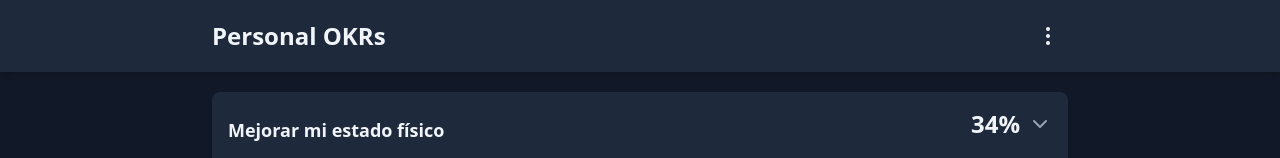
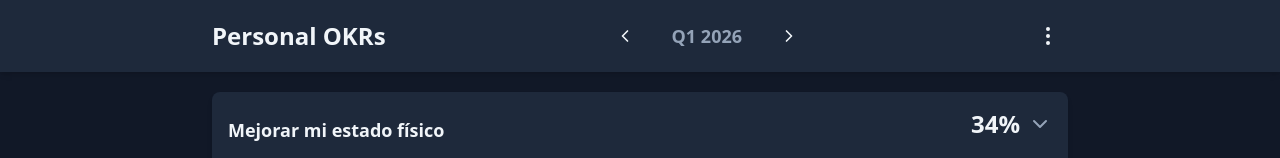
Before and after one commit to celesfchallen/personal-okrs, a React (Vite) app: page / in a window 1280 px wide. Shown: the top 158 px of the page. Built offline with nearby package versions, Linux system fonts and the light colour scheme.

Commit message:
Calculate current Q

```diff
--- a/src/App.jsx
+++ b/src/App.jsx
@@ -4,11 +4,14 @@ import OkrCard from './components/OkrCard';
 import OkrForm from './components/OkrForm';
 import DropdownMenu from './components/DropdownMenu';
 import { Plus } from 'lucide-react';
+import { getCurrentQuarter, getNextQuarter, getPreviousQuarter } from './utils/dateUtils';
+import { ChevronLeft, ChevronRight } from 'lucide-react';
 
 function App() {
   const { okrs } = useOkr();
   const [isModalOpen, setIsModalOpen] = useState(false);
   const [objectiveToEdit, setObjectiveToEdit] = useState(null);
+  const [currentQuarter, setCurrentQuarter] = useState(getCurrentQuarter());
 
   const handleOpenModal = () => {
     setObjectiveToEdit(null);
@@ -25,23 +28,43 @@ function App() {
     setObjectiveToEdit(null);
   };
 
+  const filteredOkrs = (okrs || []).filter(
+    (okr) => okr.quarter === currentQuarter
+  );
+
   return (
     <div className="dark bg-gray-900 min-h-screen font-sans">
       <header className="bg-slate-800 shadow-md text-slate-100">
         <div className="max-w-4xl mx-auto py-4 px-5 flex justify-between items-center">
           <h1 className="text-2xl font-bold">Personal OKRs</h1>
+          <div className="flex items-center gap-2">
+            <button onClick={() => setCurrentQuarter(getPreviousQuarter(currentQuarter))} className="p-2 rounded-full hover:bg-slate-700">
+              <ChevronLeft size={20} />
+            </button>
+            <span className='text-lg font-semibold text-slate-400 w-28 text-center'>{currentQuarter}</span>
+            <button onClick={() => setCurrentQuarter(getNextQuarter(currentQuarter))} className="p-2 rounded-full hover:bg-slate-700">
+              <ChevronRight size={20} />
+            </button>
+          </div>
           <DropdownMenu />
         </div>
       </header>
 
       <main className="max-w-4xl mx-auto p-5 pb-24">
-        {(okrs || []).map((objective) => (
-          <OkrCard
-            key={objective.id}
-            objective={objective}
-            onEdit={handleEditObjective}
-          />
-        ))}
+        {filteredOkrs.length > 0 ? (
+          filteredOkrs.map((objective) => (
+            <OkrCard
+              key={objective.id}
+              objective={objective}
+              onEdit={handleEditObjective}
+            />
+          ))
+        ) : (
+          <div className="text-center py-16">
+            <p className="text-slate-400">No objectives for this quarter.</p>
+            <p className="text-slate-500 text-sm">Create a new one or navigate to another quarter.</p>
+          </div>
+        )}
       </main>
 
       <button
@@ -56,6 +79,7 @@ function App() {
         isOpen={isModalOpen}
         onClose={handleCloseModal}
         objectiveToEdit={objectiveToEdit}
+        currentQuarter={currentQuarter}
       />
     </div>
   );
--- a/src/components/OkrForm.jsx
+++ b/src/components/OkrForm.jsx
@@ -3,11 +3,12 @@ import { useOkr } from '../contexts/OkrContext';
 import { v4 as uuidv4 } from 'uuid';
 import { Plus, Trash2 } from 'lucide-react';
 
-const OkrForm = ({ isOpen, onClose, objectiveToEdit }) => {
+const OkrForm = ({ isOpen, onClose, objectiveToEdit, currentQuarter }) => {
   const { addObjective, updateObjective } = useOkr();
   const [objective, setObjective] = useState({
     title: '',
     krs: [],
+    quarter: currentQuarter,
   });
 
   useEffect(() => {
@@ -17,9 +18,10 @@ const OkrForm = ({ isOpen, onClose, objectiveToEdit }) => {
       setObjective({
         title: '',
         krs: [],
+        quarter: currentQuarter,
       });
     }
-  }, [objectiveToEdit, isOpen]);
+  }, [objectiveToEdit, isOpen, currentQuarter]);
 
   const handleObjectiveChange = (e) => {
     const { name, value } = e.target;
--- a/src/contexts/OkrContext.jsx
+++ b/src/contexts/OkrContext.jsx
@@ -1,15 +1,19 @@
 import React, { createContext, useContext, useEffect } from 'react';
 import { useLocalStorage } from '../hooks/useLocalStorage';
 import { v4 as uuidv4 } from 'uuid';
+import { getCurrentQuarter } from '../utils/dateUtils';
 
 const OkrContext = createContext();
 
 export const useOkr = () => useContext(OkrContext);
 
+const currentQuarter = getCurrentQuarter();
+
 const initialData = [
   {
     id: 'obj-1',
     title: 'Mejorar mi estado físico',
+    quarter: currentQuarter,
     krs: [
       {
         id: 'kr-1-1',
@@ -36,6 +40,7 @@ const initialData = [
   {
     id: 'obj-2',
     title: 'Aprender a programar en React',
+    quarter: currentQuarter,
     krs: [
       {
         id: 'kr-2-1',
@@ -66,7 +71,7 @@ export const OkrProvider = ({ children }) => {
   }, []);
 
   const addObjective = (objective) => {
-    const newObjective = { ...objective, id: uuidv4(), krs: objective.krs.map(kr => ({...kr, id: uuidv4(), ...(kr.type === 'frequency' && !kr.completedDays ? { completedDays: [] } : {})})) };
+    const newObjective = { ...objective, id: uuidv4(), krs: objective.krs.map(kr => ({...kr, id: uuidv4()})) };
     setOkrs([...okrs, newObjective]);
   };
 
--- /dev/null
+++ b/src/utils/dateUtils.js
@@ -0,0 +1,31 @@
+export const getCurrentQuarter = () => {
+  const now = new Date();
+  const month = now.getMonth();
+  const year = now.getFullYear();
+  const quarter = Math.floor(month / 3) + 1;
+  return `Q${quarter} ${year}`;
+};
+
+const quarterToDate = (quarterString) => {
+    const [q, year] = quarterString.split(' ');
+    const month = (parseInt(q.substring(1)) - 1) * 3;
+    return new Date(year, month);
+}
+
+export const getNextQuarter = (quarterString) => {
+    const date = quarterToDate(quarterString);
+    date.setMonth(date.getMonth() + 3);
+    const month = date.getMonth();
+    const year = date.getFullYear();
+    const quarter = Math.floor(month / 3) + 1;
+    return `Q${quarter} ${year}`;
+}
+
+export const getPreviousQuarter = (quarterString) => {
+    const date = quarterToDate(quarterString);
+    date.setMonth(date.getMonth() - 3);
+    const month = date.getMonth();
+    const year = date.getFullYear();
+    const quarter = Math.floor(month / 3) + 1;
+    return `Q${quarter} ${year}`;
+}
```
